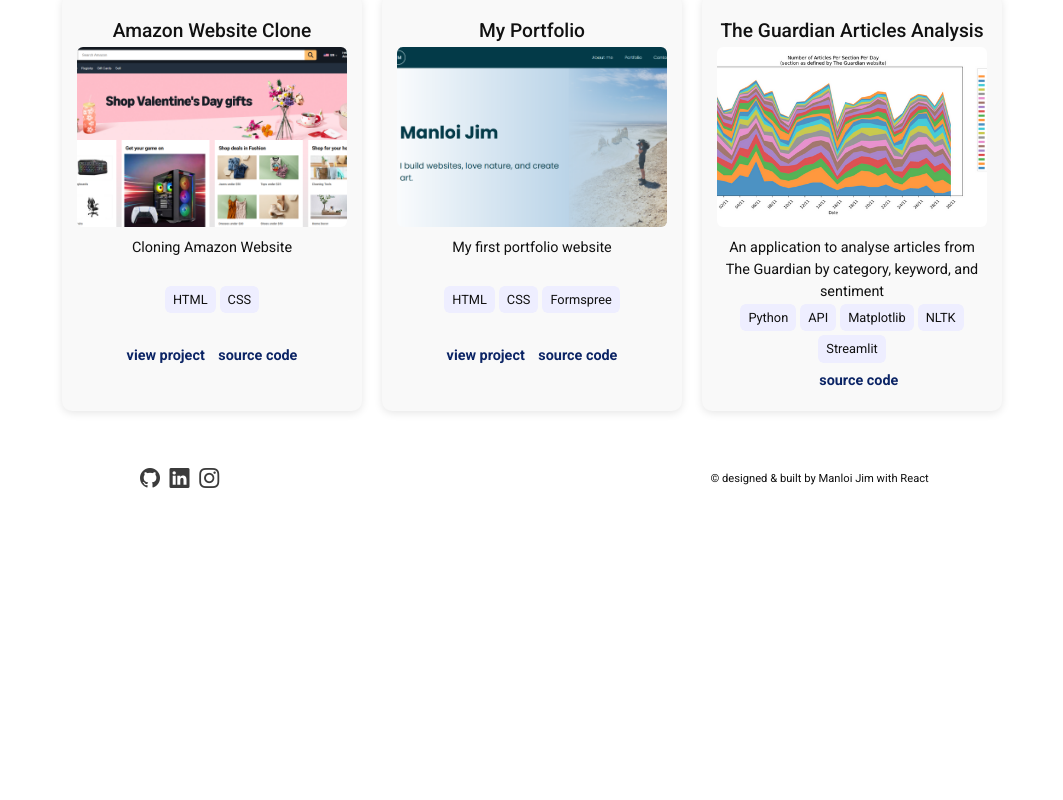
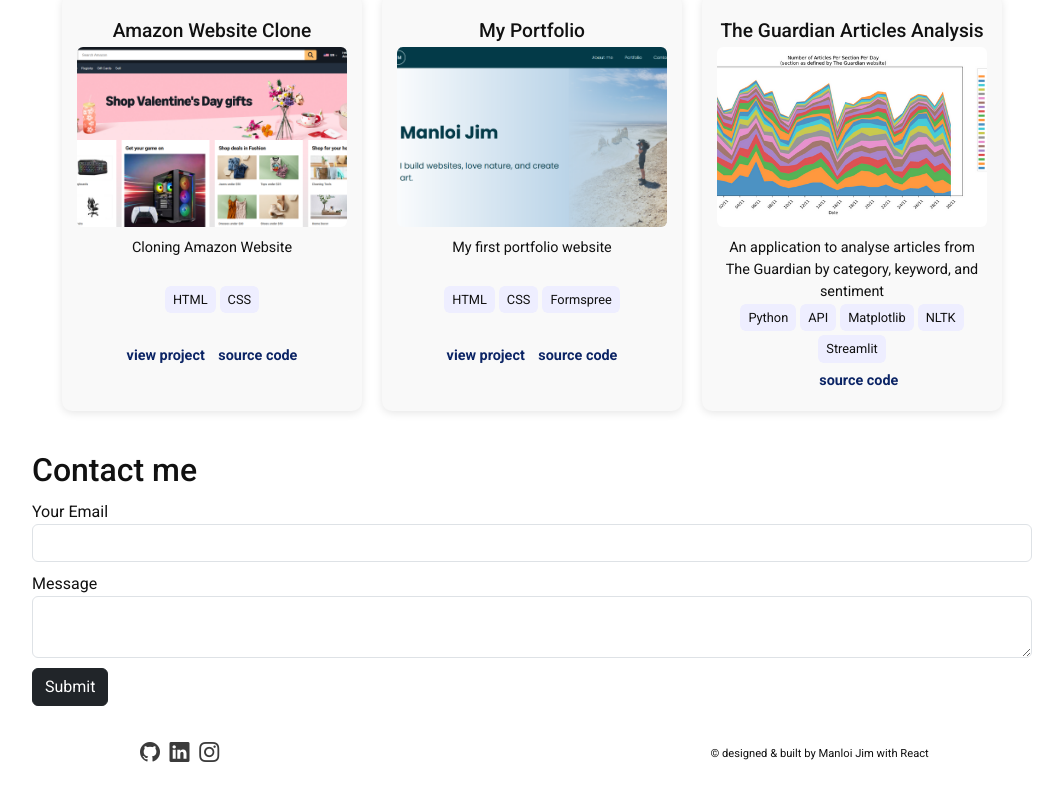
Before and after one commit to jimanloi/manloi-portfolio-react, a React (Vite) app: page /manloi-portfolio-react/works in a window 1280 px wide. Shown: the part 1371-2171 px from the top of the page, without its empty margins (108-1171 px from the left). Before the commit the page ends 1920 px from the top, so only its background shows below. Built offline with nearby package versions, Linux system fonts and the light colour scheme.

Commit message:
added contact form

```diff
--- a/package.json
+++ b/package.json
@@ -11,6 +11,7 @@
     "deploy": "gh-pages -d dist"
   },
   "dependencies": {
+    "@formspree/react": "^3.0.0",
     "@popperjs/core": "^2.11.8",
     "bootstrap": "^5.3.5",
     "bootstrap-icons": "^1.11.3",
--- a/src/App.css
+++ b/src/App.css
@@ -27,6 +27,20 @@
 
 .main-content {
   margin: 1rem 3rem;
+  max-width: 1000px;
+  justify-self: center;
+  padding: 20px 0;
+}
+
+.form-container {
+  width: 80vw;
+  max-width: 1000px;
+  margin: 20px;
+  justify-self: center;
+}
+
+.form-group {
+  margin: 10px 0;
 }
 
 .footer-section {
--- a/src/App.jsx
+++ b/src/App.jsx
@@ -1,6 +1,7 @@
 import Navbar from "./components/Navbar";
 import HeroContent from "./components/HeroContent";
 import MainContent from "./components/MainContent";
+import Contact from "./components/Contact";
 import Footer from "./components/Footer";
 import MyWorks from "./pages/myWorks";
 import "./App.css";
@@ -22,6 +23,7 @@ function App() {
         ></Route>
         <Route path="/works" element={<MyWorks />}></Route>
       </Routes>
+      <Contact />
       <Footer />
     </Router>
   );
--- /dev/null
+++ b/src/components/Contact.jsx
@@ -0,0 +1,37 @@
+import React from "react";
+import { useForm, ValidationError } from "@formspree/react";
+
+function Contact() {
+  const [state, handleSubmit] = useForm("mkgorlrr");
+  if (state.succeeded) {
+    return <p>Thanks for joining!</p>;
+  }
+  return (
+    <form onSubmit={handleSubmit} className="form-container">
+      <h2>Contact me</h2>
+      <div className="form-group">
+        <label htmlFor="email">Your Email</label>
+        <input id="email" type="email" name="email" className="form-control" />
+        <ValidationError prefix="Email" field="email" errors={state.errors} />
+      </div>
+      <div className="form-group">
+        <label htmlFor="message">Message</label>
+        <textarea id="message" name="message" className="form-control" />
+        <ValidationError
+          prefix="Message"
+          field="message"
+          errors={state.errors}
+        />
+      </div>
+      <button
+        type="submit"
+        disabled={state.submitting}
+        className="btn btn-dark"
+      >
+        Submit
+      </button>
+    </form>
+  );
+}
+
+export default Contact;
--- a/src/components/MainContent.jsx
+++ b/src/components/MainContent.jsx
@@ -3,7 +3,7 @@ import React from "react";
 const MainContent = () => {
   return (
     <div className="main-content">
-      <h1 style={{ paddingBottom: "10px" }}>About Me</h1>
+      {/* <h1 style={{ paddingBottom: "10px" }}>About Me</h1> */}
       <p>
         I’m Manloi, currently diving into the world of
         <strong> front-end development</strong> after a few years working in
--- a/vite.config.js
+++ b/vite.config.js
@@ -1,8 +1,20 @@
 import { defineConfig } from "vite";
 import react from "@vitejs/plugin-react";
+import { viteStaticCopy } from "vite-plugin-static-copy";
 
 // https://vite.dev/config/
 export default defineConfig({
+  plugins: [
+    react(),
+    viteStaticCopy({
+      targets: [
+        {
+          src: "dist/index.html",
+          dest: "",
+          rename: "404.html",
+        },
+      ],
+    }),
+  ],
   base: "/manloi-portfolio-react/",
-  plugins: [react()],
 });
```
Also changed, not shown: 1 other file (tests, documents, lock files or other folders).
